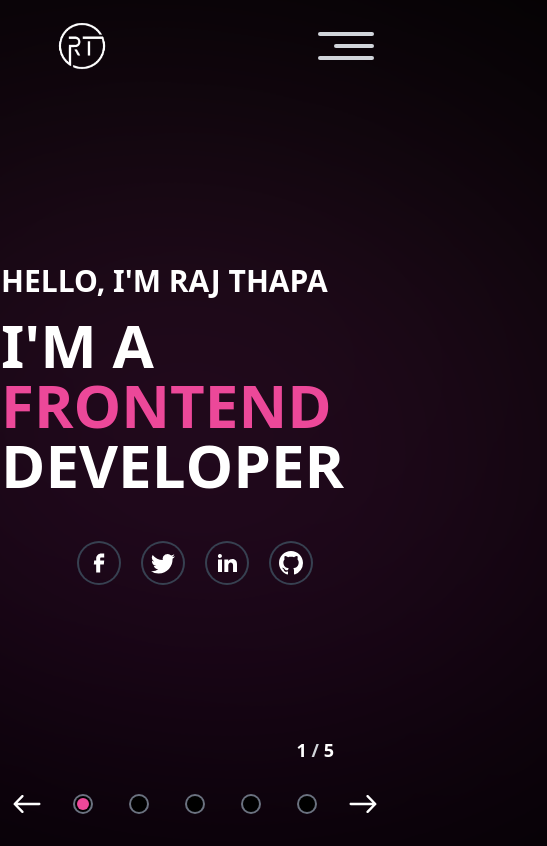
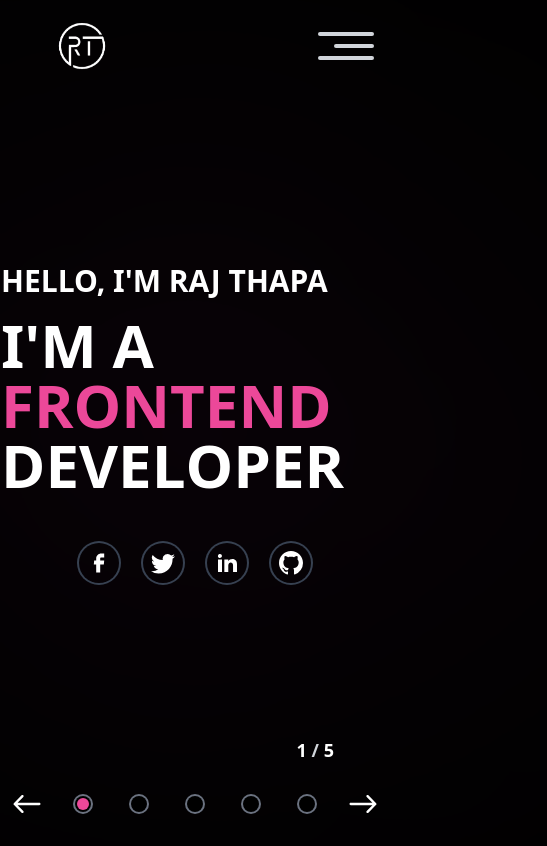
Before and after one commit to RajThapa7/portfolio-v2, a React (Vite) app: page / in a window 390 px wide. Shown: the whole page, 547 px wide, since content can reach past the window. Built offline with nearby package versions, Linux system fonts and the light colour scheme.

Commit message:
fix:shadow component fixed in small devices

```diff
--- a/src/components/CursorShadow/CursorShadow.tsx
+++ b/src/components/CursorShadow/CursorShadow.tsx
@@ -1,7 +1,10 @@
 import { useEffect, useRef } from "react";
+import useWindowDimensions from "../../hooks/useWIndowDimension";
 
 export default function CursorShadow() {
   const blobRef = useRef<HTMLDivElement>(null);
+
+  const { width } = useWindowDimensions();
 
   useEffect(() => {
     const blob = blobRef.current;
@@ -10,6 +13,7 @@ export default function CursorShadow() {
       const { pageX, pageY } = event;
       if (blob === null) return;
 
+      if (width >= 1280) {
         blob.animate(
           {
             left: `${pageX}px`,
@@ -20,6 +24,7 @@ export default function CursorShadow() {
             fill: "forwards",
           }
         );
+      }
     };
 
     document.body.addEventListener("mousemove", handleMouseMove);
--- a/src/components/Navbar/Navbar.tsx
+++ b/src/components/Navbar/Navbar.tsx
@@ -80,7 +80,7 @@ const MobileMenu = ({
       {isMobileMenuOpen && (
         <motion.div
           key="mobile-menu"
-          className="absolute left-0 top-0 z-40 flex h-screen w-full flex-col items-center pb-10 pt-32 shadow-md text-gray-200 bg-black"
+          className="absolute left-0 top-0 z-40 flex h-screen w-screen flex-col items-center pb-10 pt-32 shadow-md text-gray-200 bg-black"
           variants={list}
           initial="hidden"
           animate="visible"
--- /dev/null
+++ b/src/hooks/useWIndowDimension.ts
@@ -0,0 +1,26 @@
+import { useEffect, useState } from "react";
+
+function getWindowDimensions() {
+  const { innerWidth: width, innerHeight: height } = window;
+  return {
+    width,
+    height,
+  };
+}
+
+export default function useWindowDimensions() {
+  const [windowDimensions, setWindowDimensions] = useState(
+    getWindowDimensions()
+  );
+
+  useEffect(() => {
+    function handleResize() {
+      setWindowDimensions(getWindowDimensions());
+    }
+
+    window.addEventListener("resize", handleResize);
+    return () => window.removeEventListener("resize", handleResize);
+  }, []);
+
+  return windowDimensions;
+}
--- a/src/layouts/MainLayout.tsx
+++ b/src/layouts/MainLayout.tsx
@@ -6,7 +6,7 @@ import SideIndicator from "../components/SideIndicator/SideIndicator";
 
 export default function MainLayout({ children }: { children: ReactNode }) {
   return (
-    <div className="">
+    <div className="!overflow-hidden">
       <Navbar />
       <div className="">{children}</div>
       <SideIndicator />
--- a/src/styles/cursor-shadow.css
+++ b/src/styles/cursor-shadow.css
@@ -10,6 +10,19 @@
   animation: rotate 20s infinite linear;
   filter: blur(200px);
   z-index: -100;
+}
+
+@media only screen and (max-width: 1280px) {
+  #blob {
+    height: 500px;
+    aspect-ratio: 1;
+  }
+}
+@media only screen and (max-width: 850px) {
+  #blob {
+    height: 55vw;
+    aspect-ratio: 1;
+  }
 }
 
 .animate-rotate {
```
Lines whose indentation alone changed are shown as unchanged.
